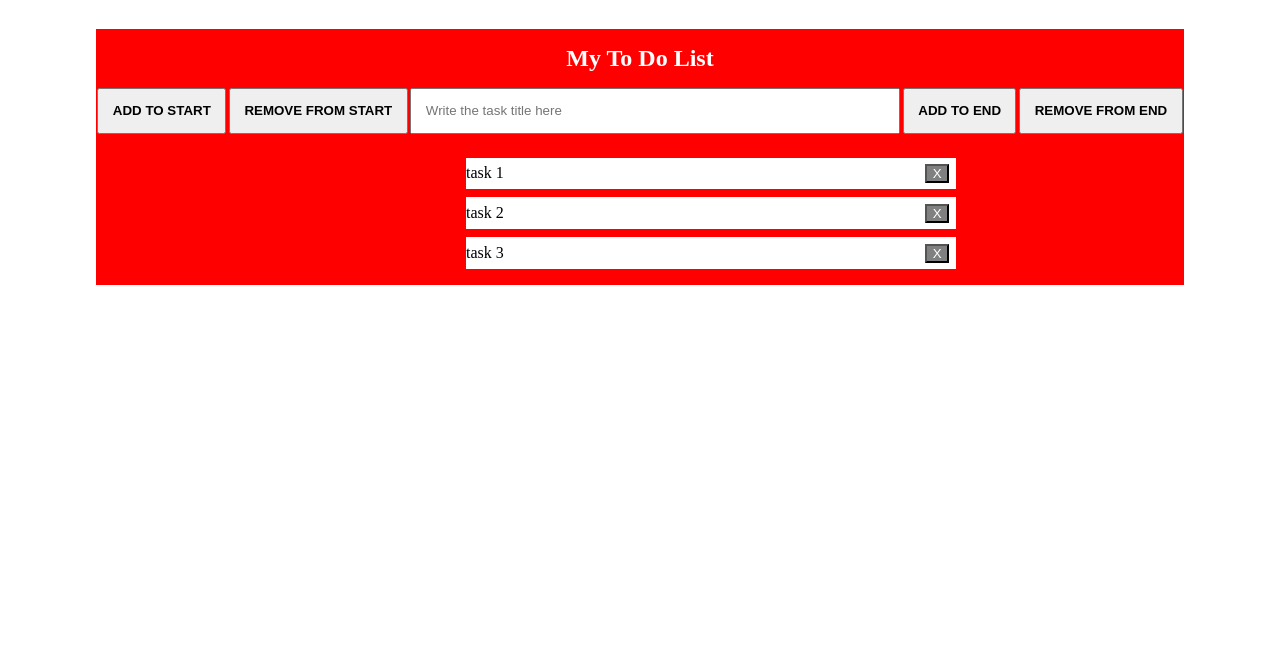
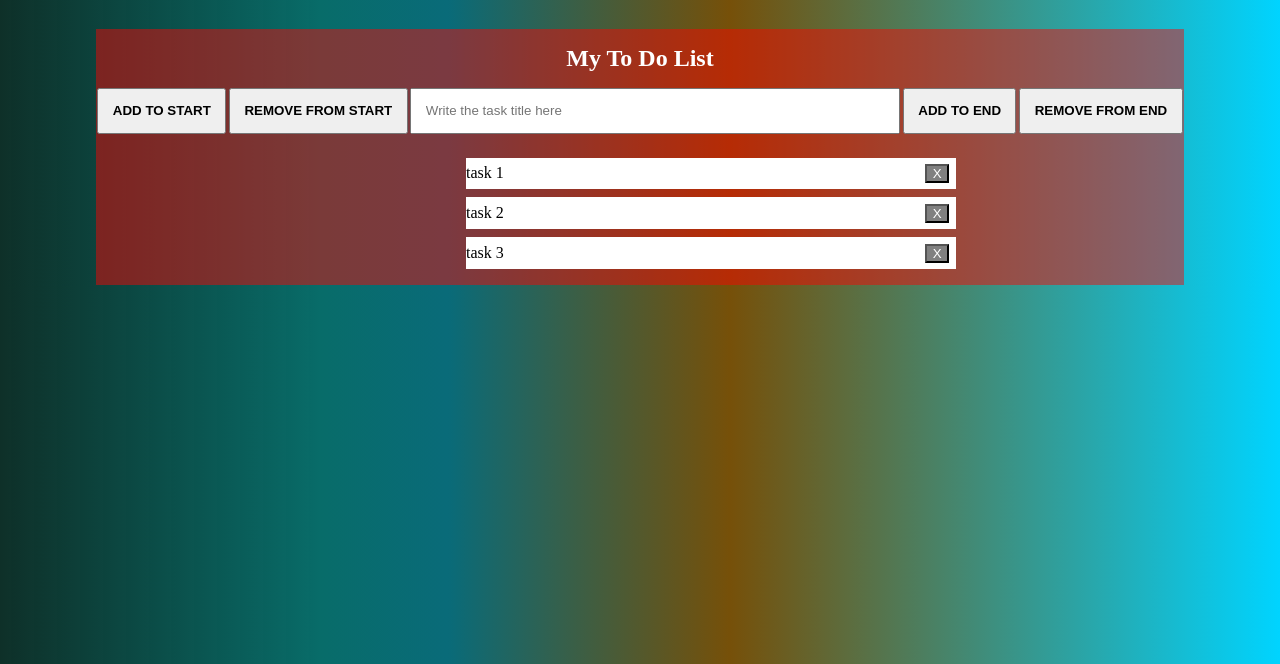
Before and after one commit to CodingBySahil/SMITClassPractice, a plain HTML site: page 15 december 2023 The to do list home task/index.html in a window 1280 px wide. Shown: the part 136-800 px from the top of the page. Drawn offline with Linux system fonts and the light colour scheme.

```diff
--- a/15 december 2023 The to do list home task/css/style.css
+++ b/15 december 2023 The to do list home task/css/style.css
@@ -4,7 +4,10 @@
     box-sizing: border-box;
     /* border: 1px solid red; */
 }
-
+body{
+    background: rgb(0,36,28);
+background: linear-gradient(90deg, rgba(0,36,28,0.9445028011204482) 0%, rgba(8,108,105,1) 25%, rgba(9,107,121,1) 35%, rgba(118,80,9,1) 57%, rgba(0,212,255,1) 100%);
+}
 .container{
     width: 85%;
     margin: 0 auto;
@@ -16,9 +19,9 @@
     padding: 1em;
 }
 .to-do-list{
-    background-color: red;
+    background-color: rgba(255, 0, 0, 0.464);
     padding: 1em 0;
-    transition: 0.5s;
+    transition: 2s;
 }
 .to-do-list h2{
     text-align: center;
--- a/15 december 2023 The to do list home task/js/script.js
+++ b/15 december 2023 The to do list home task/js/script.js
@@ -1,5 +1,5 @@
 let toDoList =["Wake up at morning","Fresh yourself","Go for morning walk" ];
-document.ge
+
 
 
 function addToStart(){
```
